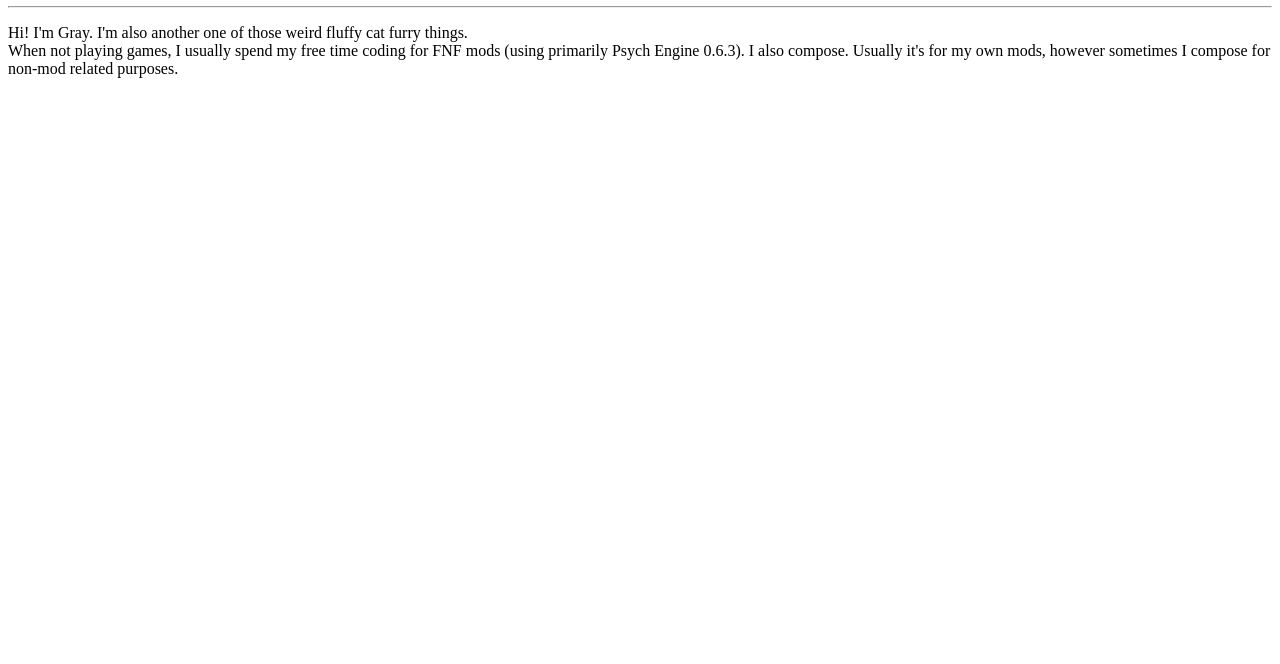
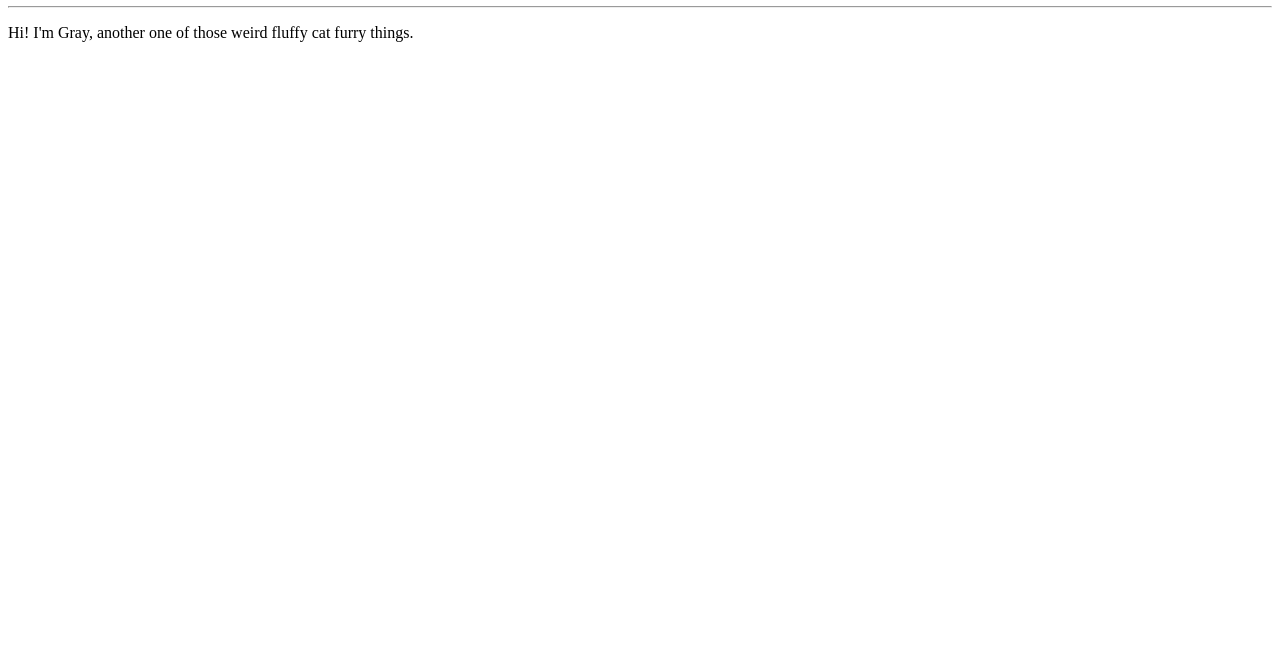
Before and after one commit to GrayscaleReal/grayscalereal.github.io, a plain HTML site: page html/mainpage.html in a window 1280 px wide. Shown: the part 136-800 px from the top of the page. Drawn offline with Linux system fonts and the light colour scheme.

Commit message:
Made about.html, updated mainpage

```diff
--- a/html/mainpage.html
+++ b/html/mainpage.html
@@ -13,9 +13,7 @@
     <h1>Welcome to Gray's Corner</h1>
     <hr>
     <p>
-        Hi! I'm Gray. I'm also another one of those weird fluffy cat furry things.
+        Hi! I'm Gray, another one of those weird fluffy cat furry things.
         <br>
-        When not playing games, I usually spend my free time coding for FNF mods (using primarily Psych Engine 0.6.3).
-        I also compose. Usually it's for my own mods, however sometimes I compose for non-mod related purposes.
     </p>
 </body>
```
Also changed, not shown: html/about.html (added, +10 -0 lines).
